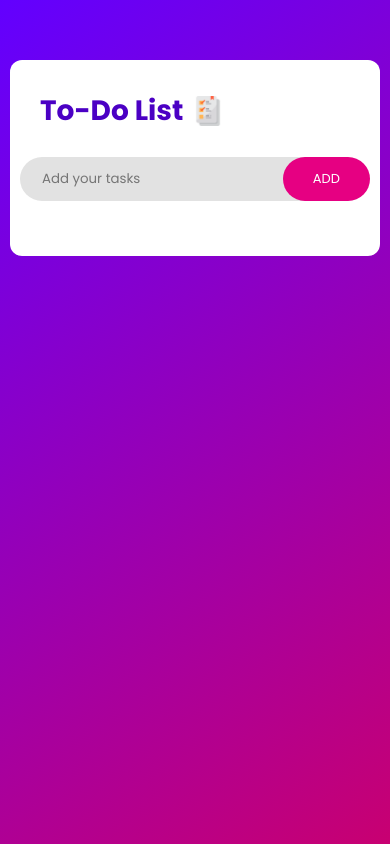
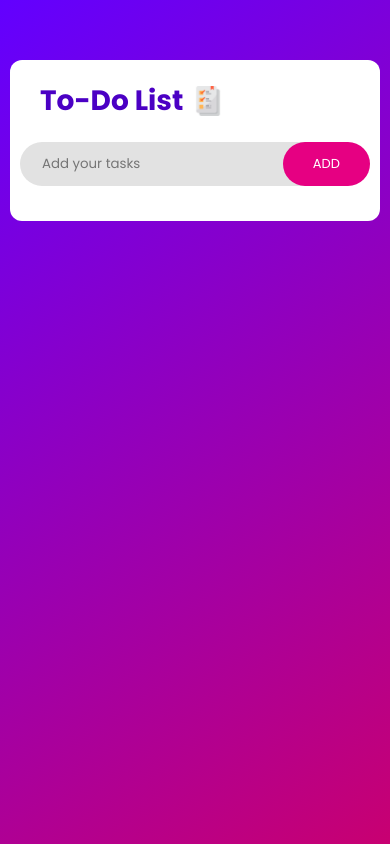
Before and after one commit to theviveks/InnovixionTech-Nov2, a plain HTML site: page todolist/index.html in a window 390 px wide. Drawn offline with Linux system fonts and the light colour scheme.

Commit message:
Update style.css

```diff
--- a/todolist/style.css
+++ b/todolist/style.css
@@ -119,11 +119,12 @@ ul li span:hover{
     }
     .todo h1{
         font-size: 28px;
+        margin-bottom:20px ;
     }
     .todo{
         width: 100%;
         margin: 50px auto 20px;
-        padding: 30px 30px 30px;
+        padding: 20px 30px 10px;
 
 
     }
```
